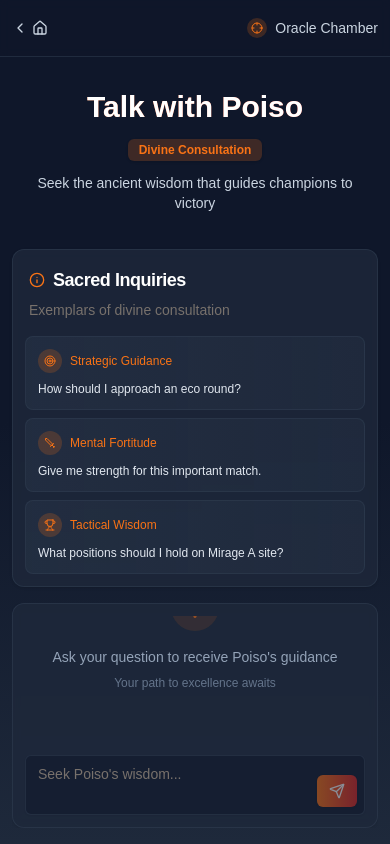
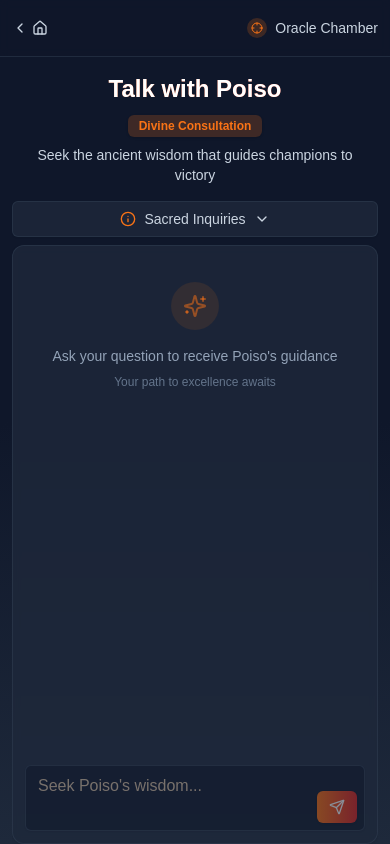
Before and after one commit to sim0wastaken/grazie-poiso, a Next.js app in the folder frontend/app/: page /poiso in a window 390 px wide. Built offline with nearby package versions, Linux system fonts and the light colour scheme.

Commit message:
Grazie Poiso per questo nuovo chat layout responsive🙏

```diff
--- a/frontend/app/src/app/(poiso)/poiso/page.tsx
+++ b/frontend/app/src/app/(poiso)/poiso/page.tsx
@@ -19,6 +19,8 @@ import {
     Trophy,
     Sword,
     ChevronLeft,
+    ChevronUp,
+    ChevronDown,
     Home
 } from 'lucide-react';
 
@@ -37,6 +39,7 @@ interface Message {
 }
 
 const PoisoOracle = () => {
+    const [isExamplesPanelOpen, setIsExamplesPanelOpen] = useState(false);
     const [question, setQuestion] = useState('');
     const [isConsulting, setIsConsulting] = useState(false);
     const [messages, setMessages] = useState<Message[]>([]);
@@ -280,69 +283,80 @@ const PoisoOracle = () => {
 
     return (
         <div className="min-h-screen max-h-screen bg-gradient-to-b from-slate-900 via-slate-900 to-slate-800 flex flex-col">
-            {/* Responsive Navigation */}
+            {/* Navigation */}
             <nav className="sticky top-0 z-50 w-full bg-slate-900/80 backdrop-blur-sm border-b border-slate-700/50">
-                <div className="container mx-auto px-3 lg:px-4">
-                    <div className="h-14 sm:h-16 flex items-center justify-between sm:justify-start sm:space-x-4">
-                        <Link
-                            href="/"
-                            className="flex items-center gap-1 sm:gap-2 text-slate-300 hover:text-orange-500 transition-colors"
-                        >
+                <div className="container mx-auto px-3">
+                    <div className="h-14 flex items-center justify-between">
+                        <Link href="/" className="flex items-center gap-1 text-slate-300 hover:text-orange-500 transition-colors">
                             <ChevronLeft className="w-4 h-4" />
                             <Home className="w-4 h-4" />
-                            <span className="text-sm sm:text-base hidden sm:inline">Return to Sanctuary</span>
+                            <span className="text-sm hidden sm:inline">Return to Sanctuary</span>
                         </Link>
-
-                        <div className="hidden sm:block h-4 w-px bg-slate-700/50" />
-
                         <div className="flex items-center gap-2">
-                            <div className="w-5 h-5 sm:w-6 sm:h-6 rounded-full bg-orange-500/20 flex items-center justify-center">
+                            <div className="w-5 h-5 rounded-full bg-orange-500/20 flex items-center justify-center">
                                 <Crosshair className="w-3 h-3 text-orange-500" />
                             </div>
-                            <span className="text-sm sm:text-base text-slate-300">Oracle Chamber</span>
+                            <span className="text-sm text-slate-300">Oracle Chamber</span>
                         </div>
                     </div>
                 </div>
             </nav>
 
-            {/* Responsive Header */}
-            <header className="relative text-center py-8 sm:py-12 px-3 sm:px-4 overflow-hidden">
-                <div className="absolute inset-0 bg-cover bg-center opacity-10" />
+            {/* Header - Reduced padding on mobile */}
+            <header className="relative text-center py-4 sm:py-12 px-3 overflow-hidden">
                 <div className="relative">
-                    <h1 className="text-3xl sm:text-4xl md:text-5xl font-bold text-white mb-3 sm:mb-4 bg-clip-text text-transparent bg-gradient-to-r from-orange-500 to-red-600">
+                    <h1 className="text-2xl sm:text-4xl font-bold text-white mb-2 sm:mb-4 bg-clip-text text-transparent bg-gradient-to-r from-orange-500 to-red-600">
                         Talk with Poiso
                     </h1>
-                    <Badge className="mb-3 sm:mb-4 bg-orange-500/20 text-orange-500 hover:bg-orange-500/30 transition-colors">
+                    <Badge className="mb-2 sm:mb-4 bg-orange-500/20 text-orange-500 hover:bg-orange-500/30 transition-colors">
                         Divine Consultation
                     </Badge>
-                    <p className="text-sm sm:text-base text-slate-300 max-w-xl mx-auto px-4">
+                    <p className="text-sm text-slate-300 max-w-xl mx-auto px-4">
                         Seek the ancient wisdom that guides champions to victory
                     </p>
                 </div>
             </header>
 
-            {/* Main Content Area - Remaining height */}
-            <div className="h-full container mx-auto px-3 lg:px-4 py-4 sm:py-8 flex flex-col md:flex-row gap-4 sm:gap-6 overflow-hidden">
+            {/* Mobile Examples Toggle Button */}
+            <div className="md:hidden px-3 mb-2">
+                <Button
+                    onClick={() => setIsExamplesPanelOpen(!isExamplesPanelOpen)}
+                    className="w-full bg-slate-800/80 text-slate-300 hover:bg-slate-800 border border-slate-700/50"
+                    variant="outline"
+                >
+                    <span className="flex items-center gap-2">
+                        <Info className="w-4 h-4 text-orange-500" />
+                        Sacred Inquiries
+                        {isExamplesPanelOpen ?
+                            <ChevronUp className="w-4 h-4 ml-auto" /> :
+                            <ChevronDown className="w-4 h-4 ml-auto" />
+                        }
+                    </span>
+                </Button>
+            </div>
+
+            {/* Main Content Area */}
+            <div className="flex-1 container mx-auto px-3 flex flex-col md:flex-row gap-4 overflow-hidden">
                 {/* Main Oracle Interface */}
                 <div className="flex-1 flex flex-col order-2 md:order-1 overflow-hidden">
                     <Card className="flex-1 bg-slate-800/80 border-slate-700/50 backdrop-blur-sm flex flex-col overflow-hidden">
                         <CardContent className="flex-1 p-3 sm:p-6 flex flex-col overflow-hidden">
                             {/* Messages Scroll Area */}
-                            <ScrollArea className="h-full w-full rounded-md overflow-y-auto">
-                                <div className="space-y-4 sm:space-y-6">
+                            <ScrollArea className="flex-1 w-full rounded-md overflow-y-auto">
+                                <div className="space-y-4">
                                     {messages.length > 0 ? (
                                         messages.map((message, index) => (
                                             <MessageDisplay key={index} message={message} />
                                         ))
                                     ) : (
-                                        <div className="text-center py-8 sm:py-12">
-                                            <div className="w-12 h-12 sm:w-16 sm:h-16 mx-auto mb-4 sm:mb-6 rounded-full bg-orange-500/10 flex items-center justify-center">
-                                                <Sparkles className="w-6 h-6 sm:w-8 sm:h-8 text-orange-500/50" />
+                                        <div className="text-center py-6">
+                                            <div className="w-12 h-12 mx-auto mb-4 rounded-full bg-orange-500/10 flex items-center justify-center">
+                                                <Sparkles className="w-6 h-6 text-orange-500/50" />
                                             </div>
-                                            <p className="text-sm sm:text-base text-slate-400 mb-2">
+                                            <p className="text-sm text-slate-400 mb-2">
                                                 Ask your question to receive Poiso's guidance
                                             </p>
-                                            <p className="text-xs sm:text-sm text-slate-500">
+                                            <p className="text-xs text-slate-500">
                                                 Your path to excellence awaits
                                             </p>
                                         </div>
@@ -352,22 +366,21 @@ const PoisoOracle = () => {
                                 <ScrollBar />
                             </ScrollArea>
 
-                            {/* Input form - Fixed height */}
-                            <form onSubmit={handleSubmit} className="mt-4 flex-shrink-0">
+                            {/* Input form */}
+                            <form onSubmit={handleSubmit} className="mt-4">
                                 <div className="relative">
                                     <Textarea
                                         placeholder="Seek Poiso's wisdom..."
                                         value={question}
                                         onChange={(e) => setQuestion(e.target.value)}
                                         onKeyPress={handleKeyPress}
-                                        className="bg-slate-900/50 border-slate-700/50 resize-none text-slate-200 pr-12 text-sm sm:text-base"
+                                        className="bg-slate-900/50 border-slate-700/50 resize-none text-slate-200 pr-12"
                                         rows={2}
                                     />
                                     <Button
                                         type="submit"
                                         disabled={isConsulting || !question.trim()}
-                                        className={`absolute bottom-2 right-2 sm:bottom-3 sm:right-3 ${isConsulting ? 'bg-orange-500/50' : 'bg-gradient-to-r from-orange-500 to-red-600'
-                                            } hover:from-orange-600 hover:to-red-700`}
+                                        className={`absolute bottom-2 right-2 ${isConsulting ? 'bg-orange-500/50' : 'bg-gradient-to-r from-orange-500 to-red-600'} hover:from-orange-600 hover:to-red-700`}
                                         size="sm"
                                     >
                                         {isConsulting ? (
@@ -382,36 +395,39 @@ const PoisoOracle = () => {
                     </Card>
                 </div>
 
-                {/* Guide Panel */}
-                <div className="md:w-72 lg:w-80 order-1 md:order-2">
+                {/* Guide Panel - Collapsible on mobile */}
+                <div className={`md:w-72 order-1 md:order-2 ${!isExamplesPanelOpen && 'hidden md:block'}`}>
                     <Card className="bg-slate-800/80 border-slate-700/50 backdrop-blur-sm">
-                        <CardHeader className="p-4 sm:p-6">
-                            <CardTitle className="text-lg sm:text-xl text-white flex items-center gap-2">
-                                <Info className="w-4 h-4 sm:w-5 sm:h-5 text-orange-500" />
+                        <CardHeader className="p-4">
+                            <CardTitle className="text-lg text-white flex items-center gap-2">
+                                <Info className="w-4 h-4 text-orange-500" />
                                 Sacred Inquiries
                             </CardTitle>
                             <CardDescription className="text-sm">
                                 Exemplars of divine consultation
                             </CardDescription>
                         </CardHeader>
-                        <CardContent className="p-3 sm:p-6 pt-0">
-                            <div className="space-y-2 sm:space-y-3">
+                        <CardContent className="p-3 pt-0">
+                            <div className="space-y-2">
                                 {examples.map((example, index) => (
                                     <div
                                         key={index}
-                                        className="p-3 sm:p-4 bg-gradient-to-r from-slate-700/30 to-slate-700/20 rounded-lg cursor-pointer
+                                        className="p-3 bg-gradient-to-r from-slate-700/30 to-slate-700/20 rounded-lg cursor-pointer
                                         hover:from-slate-700/40 hover:to-slate-700/30 transition-colors border border-slate-700/50"
-                                        onClick={() => setQuestion(example.question)}
+                                        onClick={() => {
+                                            setQuestion(example.question);
+                                            setIsExamplesPanelOpen(false);
+                                        }}
                                     >
-                                        <div className="flex items-center gap-2 sm:gap-3 mb-2">
-                                            <div className="w-6 h-6 sm:w-8 sm:h-8 rounded-full bg-orange-500/20 flex items-center justify-center">
-                                                <example.icon className="w-3 h-3 sm:w-4 sm:h-4 text-orange-500" />
+                                        <div className="flex items-center gap-2 mb-2">
+                                            <div className="w-6 h-6 rounded-full bg-orange-500/20 flex items-center justify-center">
+                                                <example.icon className="w-3 h-3 text-orange-500" />
                                             </div>
-                                            <p className="text-xs sm:text-sm font-medium text-orange-500">
+                                            <p className="text-xs font-medium text-orange-500">
                                                 {example.context}
                                             </p>
                                         </div>
-                                        <p className="text-xs sm:text-sm text-slate-200">
+                                        <p className="text-xs text-slate-200">
                                             {example.question}
                                         </p>
                                     </div>
```
